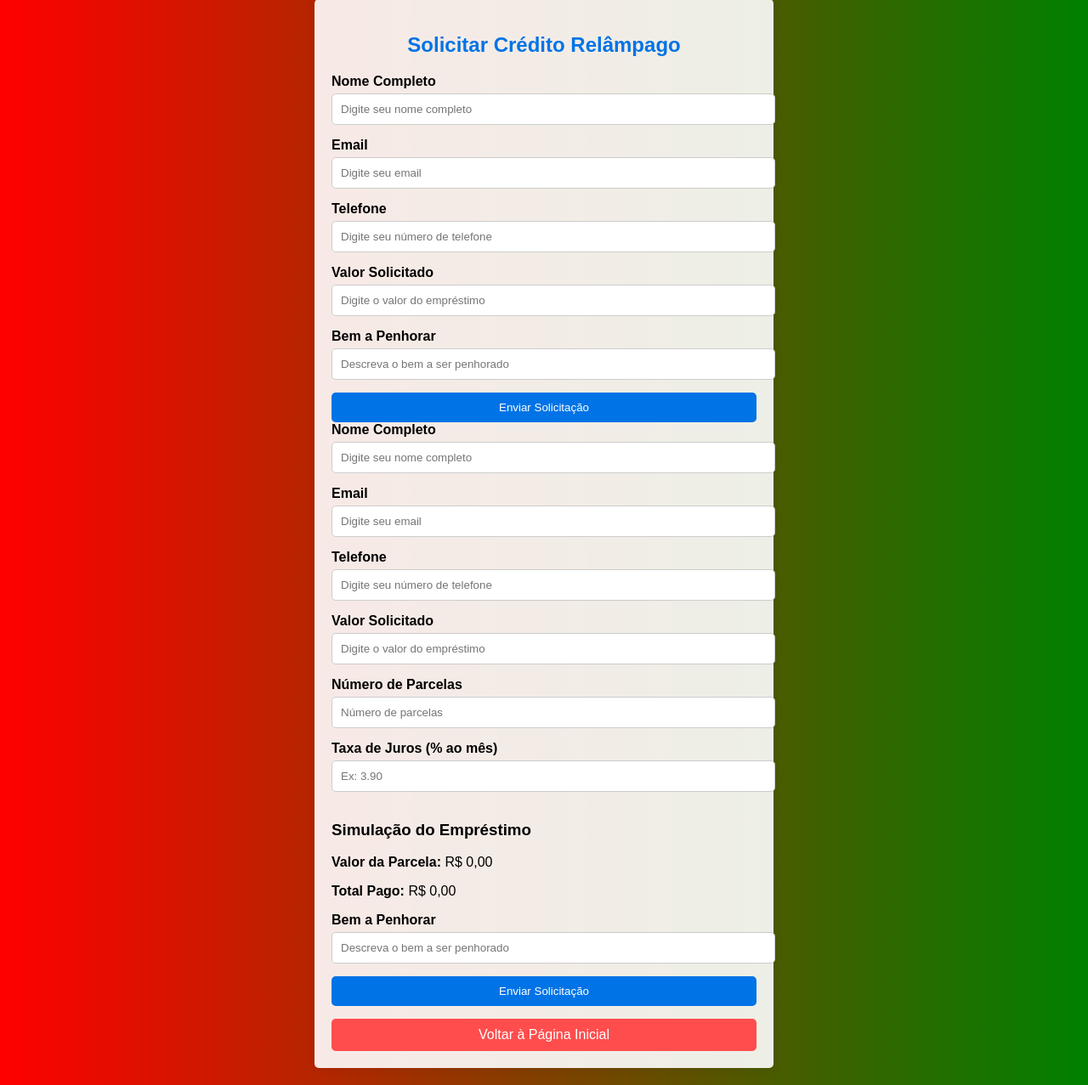
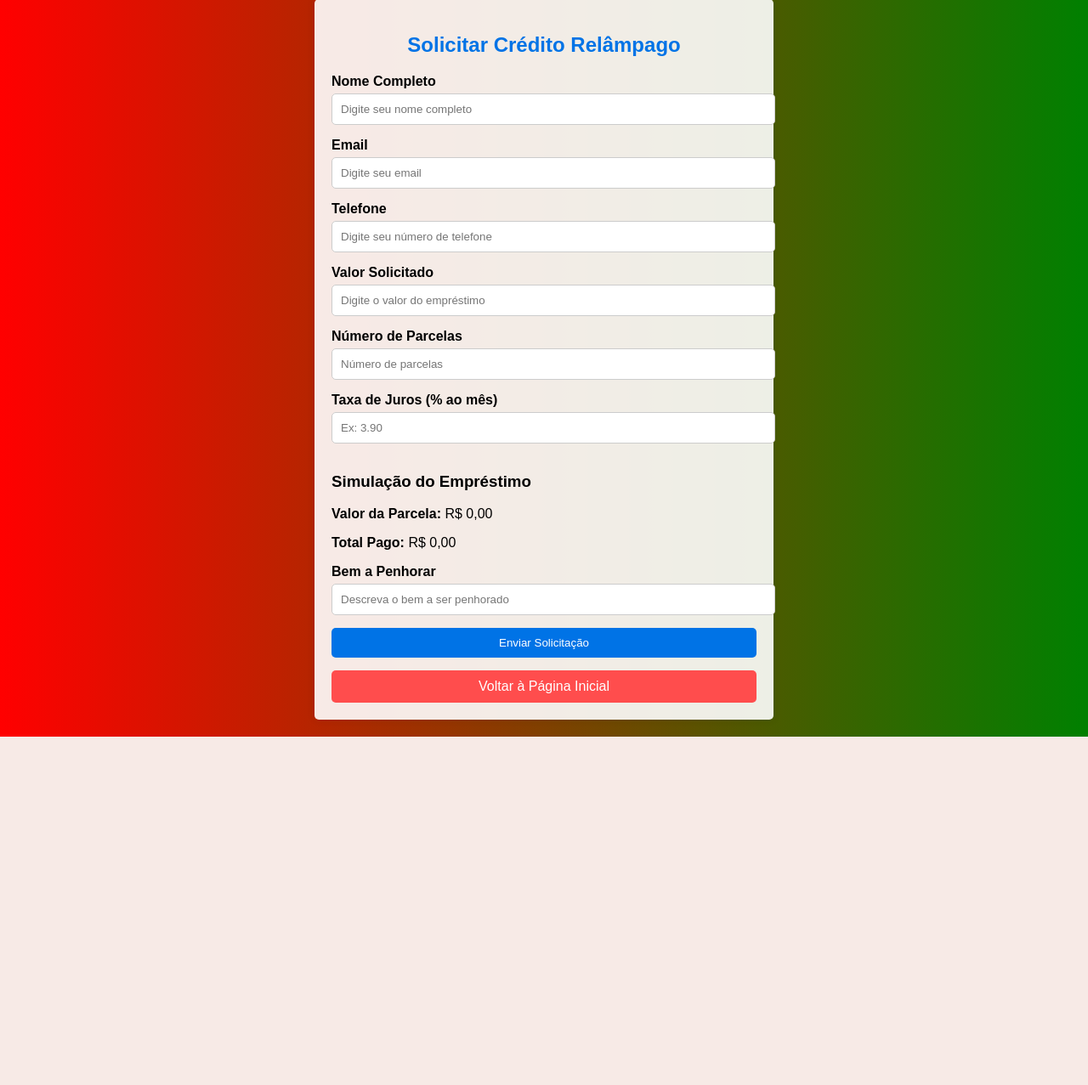
Before and after one commit to SimoesE2024/EdgarsMicro, a Django app: page /pages/credito_relampago/ in a window 1280 px wide. Shown: the part 21-1298 px from the top of the page at 85% size. After the commit the page ends 888 px from the top, so only its background shows below. Run offline with Django 5.2, Linux system fonts and the light colour scheme; parts of the project's set-up code (start-up, migrations or seed data) failed here and were passed over.

```diff
--- a/templates/registration/credito_relampago.html
+++ b/templates/registration/credito_relampago.html
@@ -70,25 +70,7 @@
 <body>
     <div class="form-container">
         <h2>Solicitar Crédito Relâmpago</h2>
-        <form>
-            <label for="name">Nome Completo</label>
-            <input type="text" id="name" name="name" placeholder="Digite seu nome completo" required>
-
-            <label for="email">Email</label>
-            <input type="email" id="email" name="email" placeholder="Digite seu email" required>
-
-            <label for="phone">Telefone</label>
-            <input type="tel" id="phone" name="phone" placeholder="Digite seu número de telefone" required>
-
-            <label for="amount">Valor Solicitado</label>
-            <input type="number" id="amount" name="amount" placeholder="Digite o valor do empréstimo" required>
-
-            <label for="collateral">Bem a Penhorar</label>
-            <input type="text" id="collateral" name="collateral" placeholder="Descreva o bem a ser penhorado" required>
-
-            <button type="submit">Enviar Solicitação</button>
-        </form><form method="POST" action="{% url 'solicitar_credito' %}">
-            {% csrf_token %}
+                   {% csrf_token %}
             <label for="name">Nome Completo</label>
             <input type="text" id="name" name="name" placeholder="Digite seu nome completo" required>
 
```
Also changed, not shown: pages/forms.py (+9 -2 lines), templates/registration/credito_diario.html (+11 -0 lines), 1 other file.
